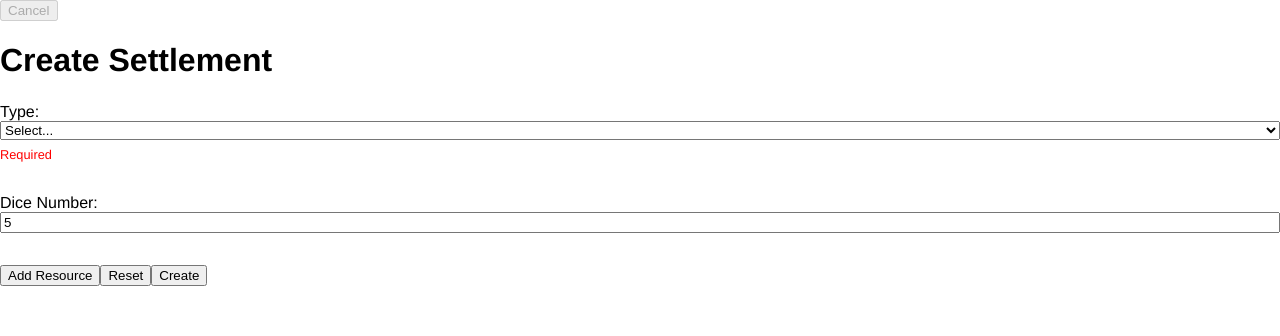
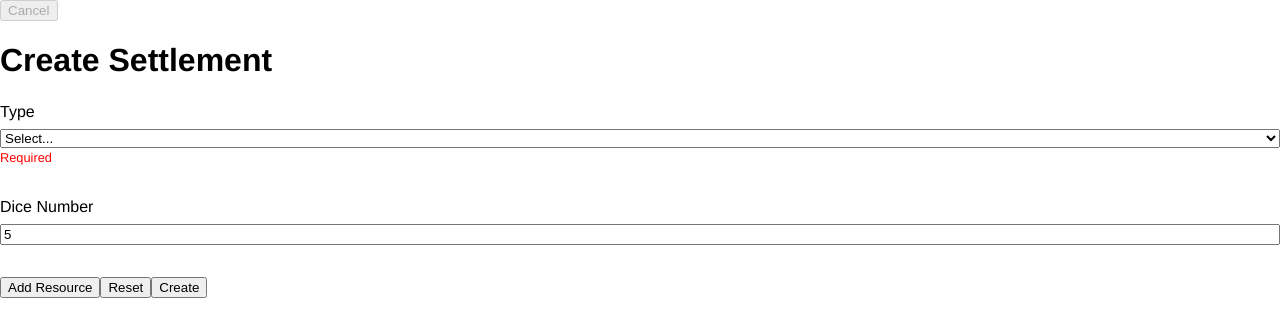
Before and after one commit to mpalmr/catan-helper, a Vue app: page / in a window 1280 px wide. Both pictures are taken after typing "5" into the empty fields and a click on the button "Add Resource". Shown: the top 336 px of the page. Built offline with nearby package versions, Linux system fonts and the light colour scheme.

Commit message:
input wrap

```diff
--- a/src/components/CreateSettlement.vue
+++ b/src/components/CreateSettlement.vue
@@ -6,8 +6,7 @@
 
 		<ul>
 			<li v-for="(resource, i) in resources" :key="resource.id">
-				<label>
-					Type:
+				<input-wrap :error="resource.errors.type" label="Type">
 					<select v-model="resource.type">
 						<option disabled selected :value="null">
 							Select...
@@ -20,18 +19,11 @@
 							{{ resourceType.name }}
 						</option>
 					</select>
-					<span v-if="resource.errors.type" class="error">
-						{{ resource.errors.type }}
-					</span>
-				</label>
+				</input-wrap>
 
-				<label>
-					Dice Number:
+				<input-wrap :error="resource.errors.diceNumber" label="Dice Number">
 					<input v-model.number="resource.diceNumber" type="number" min="2" max="12" step="1" />
-					<span v-if="resource.errors.diceNumber" class="error">
-						{{ resource.errors.diceNumber }}
-					</span>
-				</label>
+				</input-wrap>
 
 				<button v-if="i > 0" @click="removeResource(resource.id)" type="button">
 					Remove
@@ -55,6 +47,7 @@
 
 <script>
 import uuid from 'uuid/v4';
+import InputWrap from './input/Wrap.vue';
 import { resources as resourceTypes } from '../constants';
 
 function validateDiceNumber(diceNumber) {
@@ -137,13 +130,14 @@ export default {
 			this.resources = this.resources.filter(resource => resource.id !== id);
 		},
 	},
+
+	components: { InputWrap },
 };
 </script>
 
 
 <style lang="scss" scoped>
 @import "../sass/list";
-@import "../sass/colors";
 
 ul {
 	@extend %list-clear;
@@ -153,18 +147,4 @@ ul {
 		margin-top: 1.5em;
 	}
 }
-
-label {
-	display: flex;
-	flex-direction: column;
-	&:not(:first-child) {
-		margin-top: 2em;
-	}
-}
-
-.error {
-	margin-top: .5em;
-	font-size: .8em;
-	color: $color-error;
-}
 </style>
--- /dev/null
+++ b/src/components/input/Wrap.vue
@@ -0,0 +1,51 @@
+<template>
+	<div class="container">
+		<label>
+			<span class="label-text">
+				{{ label }}
+			</span>
+			<slot />
+		</label>
+
+		<span v-if="error" class="error">
+			{{ error }}
+		</span>
+	</div>
+</template>
+
+
+<script>
+export const commonProps = {
+	label: String,
+	error: String,
+};
+
+export default {
+	name: 'input-wrap',
+	props: commonProps,
+};
+</script>
+
+
+<style lang="scss" scoped>
+@import "../../sass/colors";
+
+.container:not(:first-child) {
+	margin-top: 2em;
+}
+
+label {
+	display: flex;
+	flex-direction: column;
+}
+
+.label-text {
+	margin-bottom: .5em;
+}
+
+.error {
+	margin-top: .5em;
+	font-size: .8em;
+	color: $color-error;
+}
+</style>
```
